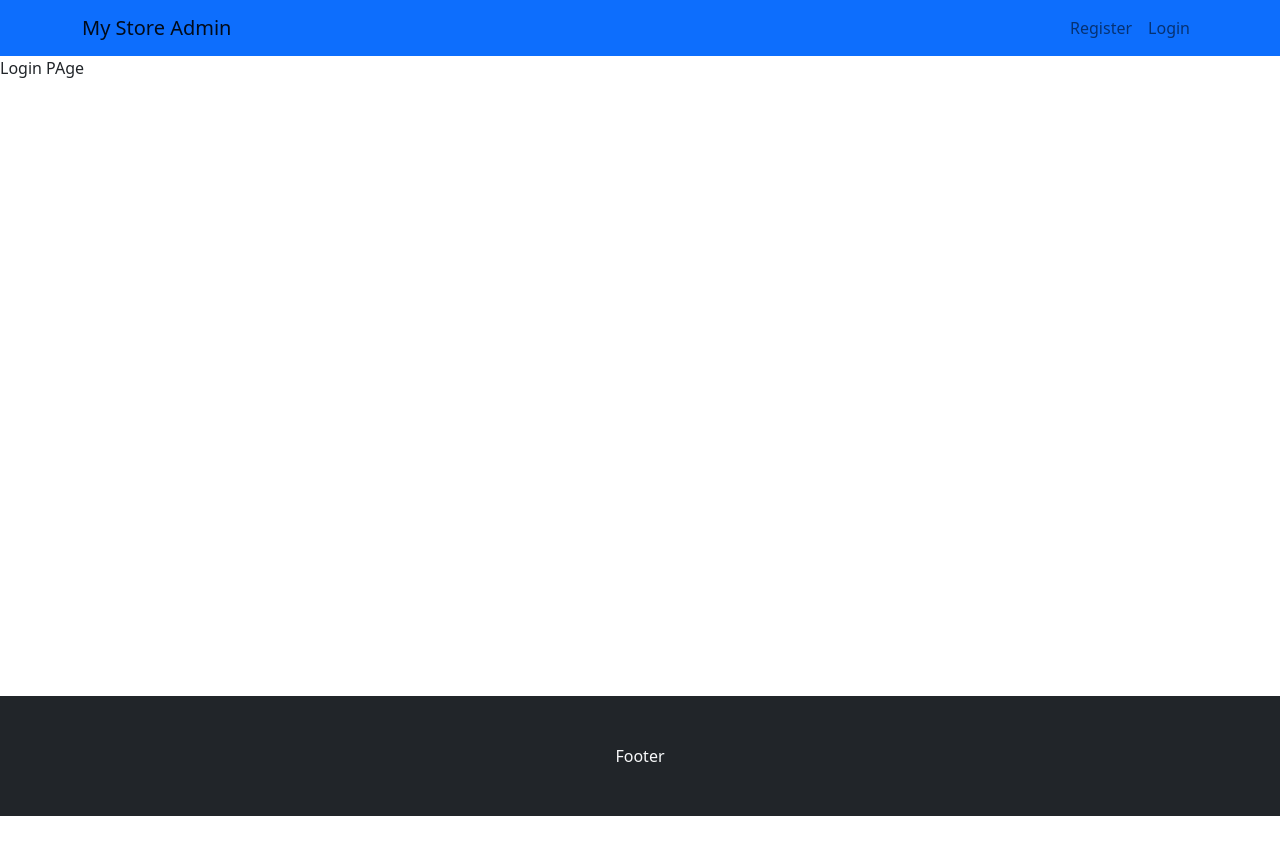
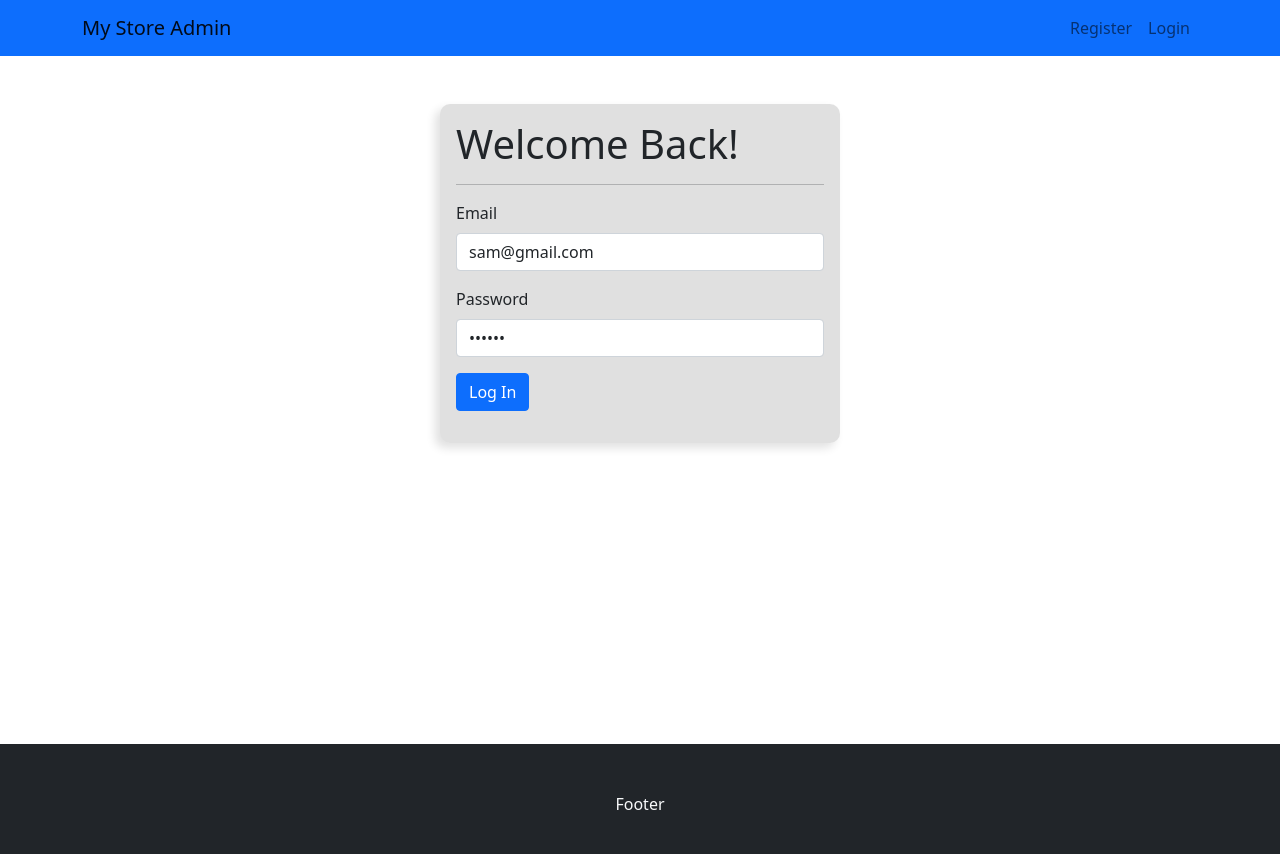
Before and after one commit to Dipak2056/ecommerce-frontend, a React (Create React App) app: page / in a window 1280 px wide. Shown: the top 854 px of the page. Before the commit the page ends 816 px from the top, so only its background shows below. Built offline with nearby package versions, Linux system fonts and the light colour scheme.

Commit message:
created ui for login page

```diff
--- a/src/App.js
+++ b/src/App.js
@@ -12,12 +12,12 @@ const App = () => {
     <div className="App">
       <BrowserRouter>
         <Routes>
+          <Route path="/" element={<LoginPage />}></Route>
           <Route path="/register" element={<RegistrationPage />}></Route>
           <Route
             path="/admin/verify-email"
             element={<EmailVerification />}
           ></Route>
-          <Route path="/" element={<LoginPage />}></Route>
           <Route path="*" element={<h1>404 page not found</h1>}></Route>
         </Routes>
       </BrowserRouter>
--- /dev/null
+++ b/src/components/login-form/LoginForm.js
@@ -0,0 +1,85 @@
+import React, { useState } from "react";
+import { Alert, Button, Container, Form, Spinner } from "react-bootstrap";
+import { useDispatch, useSelector } from "react-redux";
+import { postUserAction } from "../../pages/register-login/signInUpAction";
+import "./loginform.css";
+
+const initialState = {
+  email: "sam@gmail.com",
+  password: "123456",
+};
+export const LoginForm = () => {
+  const dispatch = useDispatch();
+  const [form, setForm] = useState(initialState);
+  const [error, setError] = useState(false);
+
+  //pull data from redux store
+  const { isLoading } = useSelector((state) => state.signInUp);
+
+  const handleChange = (e) => {
+    const { name, value } = e.target;
+    setForm({
+      ...form,
+      [name]: value,
+    });
+  };
+
+  const handleSubmit = (e) => {
+    e.preventDefault();
+
+    if (form.password !== form.confirmPassword) {
+      return setError(true);
+    }
+    setError(false);
+    const { confirmPassword, ...rest } = form;
+    dispatch(postUserAction(rest));
+  };
+  return (
+    <div>
+      <Container>
+        <div className="form-content mt-5 mb-5">
+          <h1>Welcome Back!</h1>
+          <hr />
+          <Form onSubmit={handleSubmit}>
+            <Form.Group className="mb-3" controlId="formBasicEmail">
+              <Form.Label>Email</Form.Label>
+              <Form.Control
+                onChange={handleChange}
+                name="email"
+                value={form.email}
+                placeholder="Enter email"
+                required
+              />
+            </Form.Group>
+
+            <Form.Group className="mb-3" controlId="formBasicPassword">
+              <Form.Label> Password</Form.Label>
+              <Form.Control
+                onChange={handleChange}
+                type="password"
+                name="password"
+                value={form.password}
+                placeholder="Password"
+                required
+              />
+            </Form.Group>
+
+            <Form.Group className="mb-3">
+              <Button type="submit">
+                {isLoading ? (
+                  <Spinner
+                    variant="primary"
+                    animation="border"
+                    size="sm"
+                  ></Spinner>
+                ) : (
+                  "Log In"
+                )}
+              </Button>
+            </Form.Group>
+          </Form>
+        </div>
+      </Container>
+    </div>
+  );
+};
--- /dev/null
+++ b/src/components/login-form/loginform.css
@@ -0,0 +1,9 @@
+.form-content {
+  width: 400px;
+  margin-left: auto;
+  margin-right: auto;
+  background: rgba(0, 0, 0, 0.12);
+  padding: 1rem;
+  border-radius: 10px;
+  box-shadow: -5px 5px 10px rgba(0, 0, 0, 0.12);
+}
--- a/src/pages/register-login/LoginPage.jsx
+++ b/src/pages/register-login/LoginPage.jsx
@@ -1,8 +1,13 @@
 import React from "react";
+import { LoginForm } from "../../components/login-form/LoginForm";
 import DefaultLayout from "../../components/pages/layouts/DefaultLayout";
 
 const LoginPage = () => {
-  return <DefaultLayout>Login PAge</DefaultLayout>;
+  return (
+    <DefaultLayout>
+      <LoginForm />
+    </DefaultLayout>
+  );
 };
 
 export default LoginPage;
```
